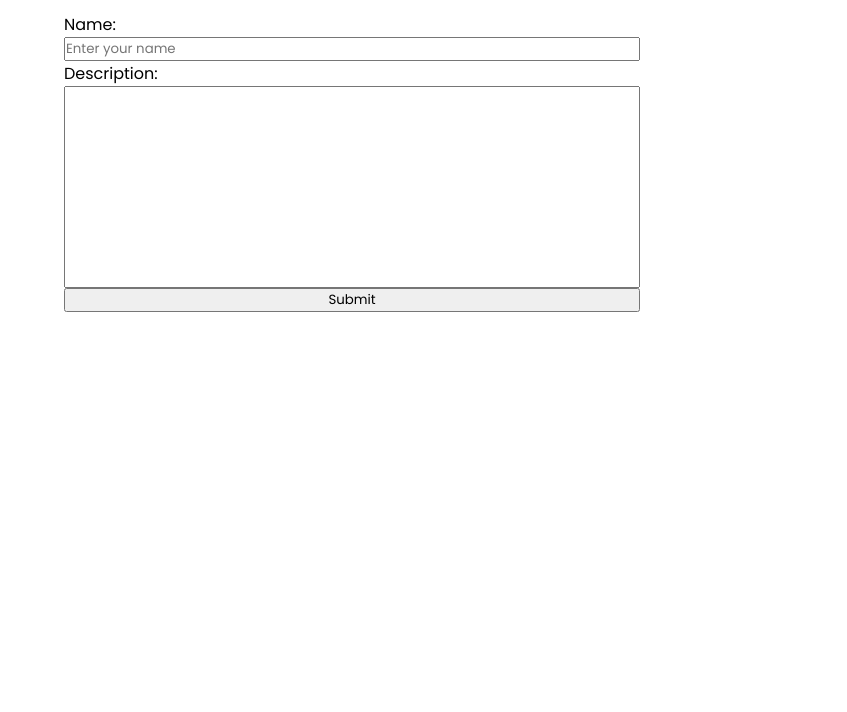
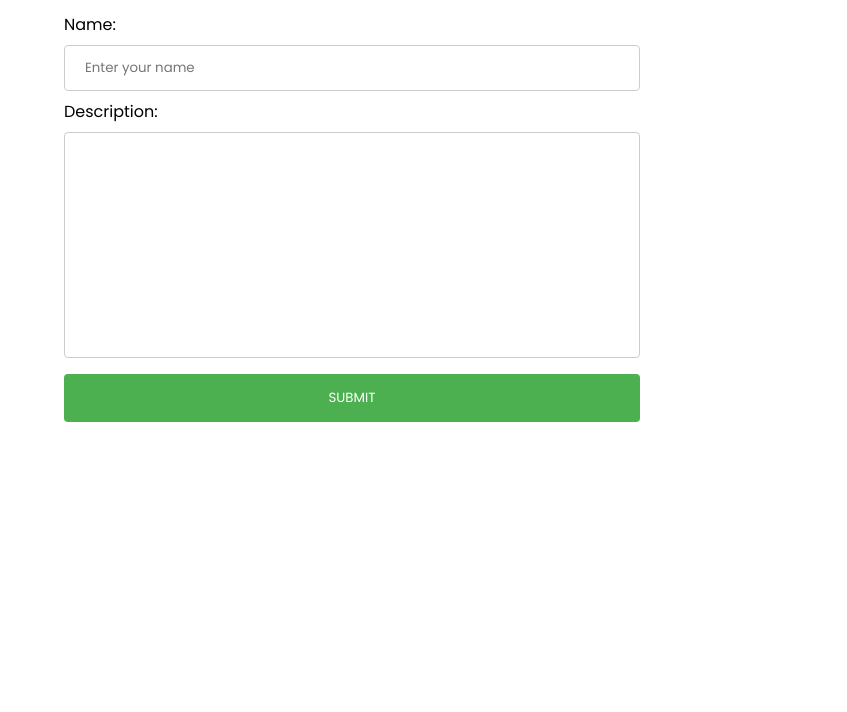
Before and after one commit to BullDogPatch/week4-assignment, a website built with Vite: page client/index.html in a window 1280 px wide. Shown: the part 88-800 px from the top of the page, without its empty margins (0-847 px from the left). Built offline with nearby package versions, Linux system fonts and the light colour scheme; files whose address does not match are found by name.

Commit message:
add styled to input, textarea and submit button (styles ripped from w3schools)

```diff
--- a/client/src/style.css
+++ b/client/src/style.css
@@ -12,7 +12,10 @@ body {
 }
 
 header {
+  align-content: center;
+  padding: 10px;
   height: 100px;
+  text-align: center;
 }
 
 .container {
@@ -32,6 +35,34 @@ header {
   resize: none;
 }
 
+/* These style (line 39-64) are ripped straight from https://www.w3schools.com/css/tryit.asp?filename=trycss_forms */
+input[type='text'],
+textarea {
+  width: 100%;
+  padding: 12px 20px;
+  margin: 8px 0;
+  display: inline-block;
+  border: 1px solid #ccc;
+  border-radius: 4px;
+  box-sizing: border-box;
+}
+
+button[type='submit'] {
+  width: 100%;
+  background-color: #4caf50;
+  color: white;
+  padding: 14px 20px;
+  margin: 8px 0;
+  border: none;
+  border-radius: 4px;
+  cursor: pointer;
+  text-transform: uppercase;
+}
+
+button[type='submit']:hover {
+  background-color: #45a049;
+}
+
 .comment-container {
   width: 50%;
 }
```
